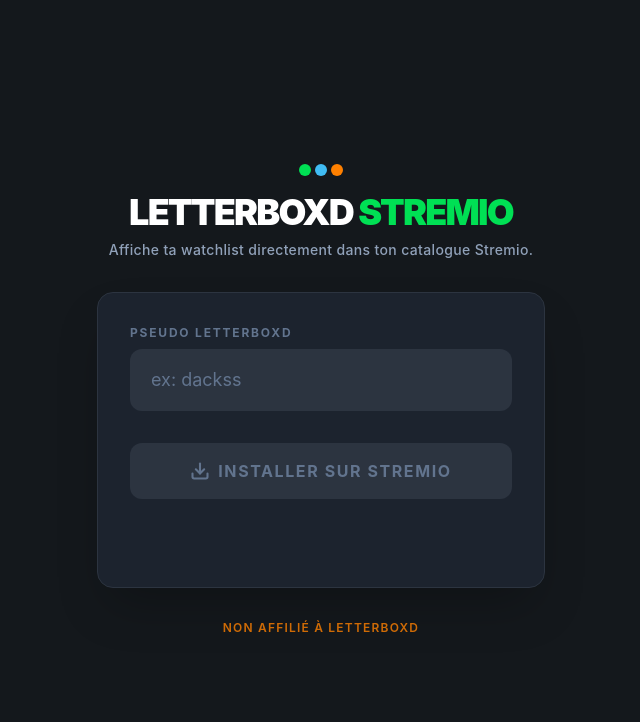
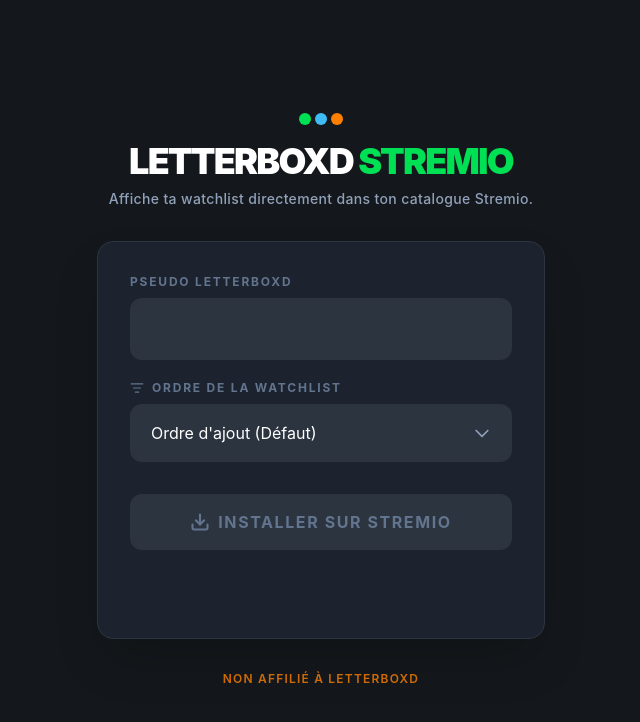
Before and after one commit to Dackss/stremio-letterboxd, a React app in the folder frontend/: page / in a window 1280 px wide. Shown: the top 722 px of the page, without its empty margins (319-959 px from the left). Built offline with nearby package versions, Linux system fonts and the light colour scheme; the HTML template or start-up script is replaced by a standard one.

Commit message:
add functionnalities

```diff
--- a/frontend/src/App.tsx
+++ b/frontend/src/App.tsx
@@ -6,19 +6,23 @@
 
 export default function App() {
     const [username, setUsername] = useState('');
+    const [sort, setSort] = useState('default');
     const [installUrl, setInstallUrl] = useState('');
 
     useEffect(() => {
         if (username.trim()) {
-            const host = window.location.host; // Ex: ton-app.onrender.com
-            // On encode proprement le JSON requis par le SDK
-            const config = encodeURIComponent(JSON.stringify({ username: username.trim() }));
+            const host = window.location.host;
+            let configStr = `username=${encodeURIComponent(username.trim())}`;
 
-            setInstallUrl(`stremio://${host}/${config}/manifest.json`);
+            if (sort !== 'default') {
+                configStr += `|sort=${sort}`;
+            }
+
+            setInstallUrl(`stremio://${host}/${configStr}/manifest.json`);
         } else {
             setInstallUrl('');
         }
-    }, [username]);
+    }, [username, sort]);
 
     return (
         <div className="min-h-screen bg-[#14181c] text-slate-300 font-sans flex flex-col items-center justify-center p-6 selection:bg-[#00e054] selection:text-[#14181c]">
@@ -27,7 +31,7 @@
 
                 <div className="bg-[#1c232e] border border-[#2c3440] rounded-2xl p-8 shadow-2xl">
                     <div className="space-y-6">
-                        <ConfigForm username={username} setUsername={setUsername} />
+                        <ConfigForm username={username} setUsername={setUsername} sort={sort} setSort={setSort} />
                         <ActionButtons username={username} installUrl={installUrl} />
                     </div>
                 </div>
--- a/frontend/src/components/ConfigForm.tsx
+++ b/frontend/src/components/ConfigForm.tsx
@@ -1,25 +1,54 @@
+import { ListFilter } from 'lucide-react';
+
 interface ConfigFormProps {
     username: string;
     setUsername: (value: string) => void;
+    sort: string;
+    setSort: (value: string) => void;
 }
 
-export default function ConfigForm({ username, setUsername }: ConfigFormProps) {
+export default function ConfigForm({ username, setUsername, sort, setSort }: ConfigFormProps) {
     return (
+        <div className="space-y-5">
+            {/* Input Pseudo */}
             <div>
-            <label
-                htmlFor="username"
-                className="block text-xs font-bold text-slate-500 uppercase tracking-[0.15em] mb-2"
-            >
+                <label htmlFor="username" className="block text-xs font-bold text-slate-500 uppercase tracking-[0.15em] mb-2">
                     Pseudo Letterboxd
                 </label>
                 <input
                     id="username"
                     type="text"
-                placeholder="ex: dackss"
                     value={username}
                     onChange={(e) => setUsername(e.target.value)}
-                className="w-full bg-[#2c3440] text-white placeholder-slate-500 border border-transparent rounded-xl py-4 px-5 focus:outline-none focus:border-[#00e054] focus:ring-1 focus:ring-[#00e054] transition-all duration-200 text-lg"
+                    className="w-full bg-[#2c3440] text-white placeholder-slate-600 border border-transparent rounded-xl py-4 px-5 focus:outline-none focus:border-[#00e054] focus:ring-1 focus:ring-[#00e054] transition-all duration-200 text-lg"
                 />
+            </div>
+
+            {/* Select Tri */}
+            <div>
+                <label htmlFor="sort" className="flex items-center gap-2 text-xs font-bold text-slate-500 uppercase tracking-[0.15em] mb-2">
+                    <ListFilter size={14} />
+                    Ordre de la Watchlist
+                </label>
+                <div className="relative">
+                    <select
+                        id="sort"
+                        value={sort}
+                        onChange={(e) => setSort(e.target.value)}
+                        className="w-full bg-[#2c3440] text-white border border-transparent rounded-xl py-4 px-5 appearance-none focus:outline-none focus:border-[#40bcf4] focus:ring-1 focus:ring-[#40bcf4] transition-all duration-200 text-base cursor-pointer"
+                    >
+                        <option value="default">Ordre d'ajout (Défaut)</option>
+                        <option value="popular">Les plus populaires</option>
+                        <option value="rating">Les mieux notés</option>
+                        <option value="release">Date de sortie (Nouveautés)</option>
+                        <option value="shortest">Durée (Les plus courts)</option>
+                    </select>
+                    {/* Icône flèche personnalisée */}
+                    <div className="absolute inset-y-0 right-5 flex items-center pointer-events-none">
+                        <svg className="w-5 h-5 text-slate-400" fill="none" stroke="currentColor" viewBox="0 0 24 24"><path strokeLinecap="round" strokeLinejoin="round" strokeWidth={2} d="M19 9l-7 7-7-7" /></svg>
+                    </div>
+                </div>
+            </div>
         </div>
     );
 }
--- a/package.json
+++ b/package.json
@@ -8,6 +8,7 @@
   ],
   "scripts": {
     "build": "npm run build -w frontend",
+    "build:frontend": "npm run build -w frontend",
     "start": "node backend/server.js",
     "dev:frontend": "npm run dev -w frontend",
     "dev:backend": "nodemon backend/server.js"
```
Also changed, not shown: 2 other files (tests, documents, lock files or other folders). Lines whose indentation alone changed are shown as unchanged.
